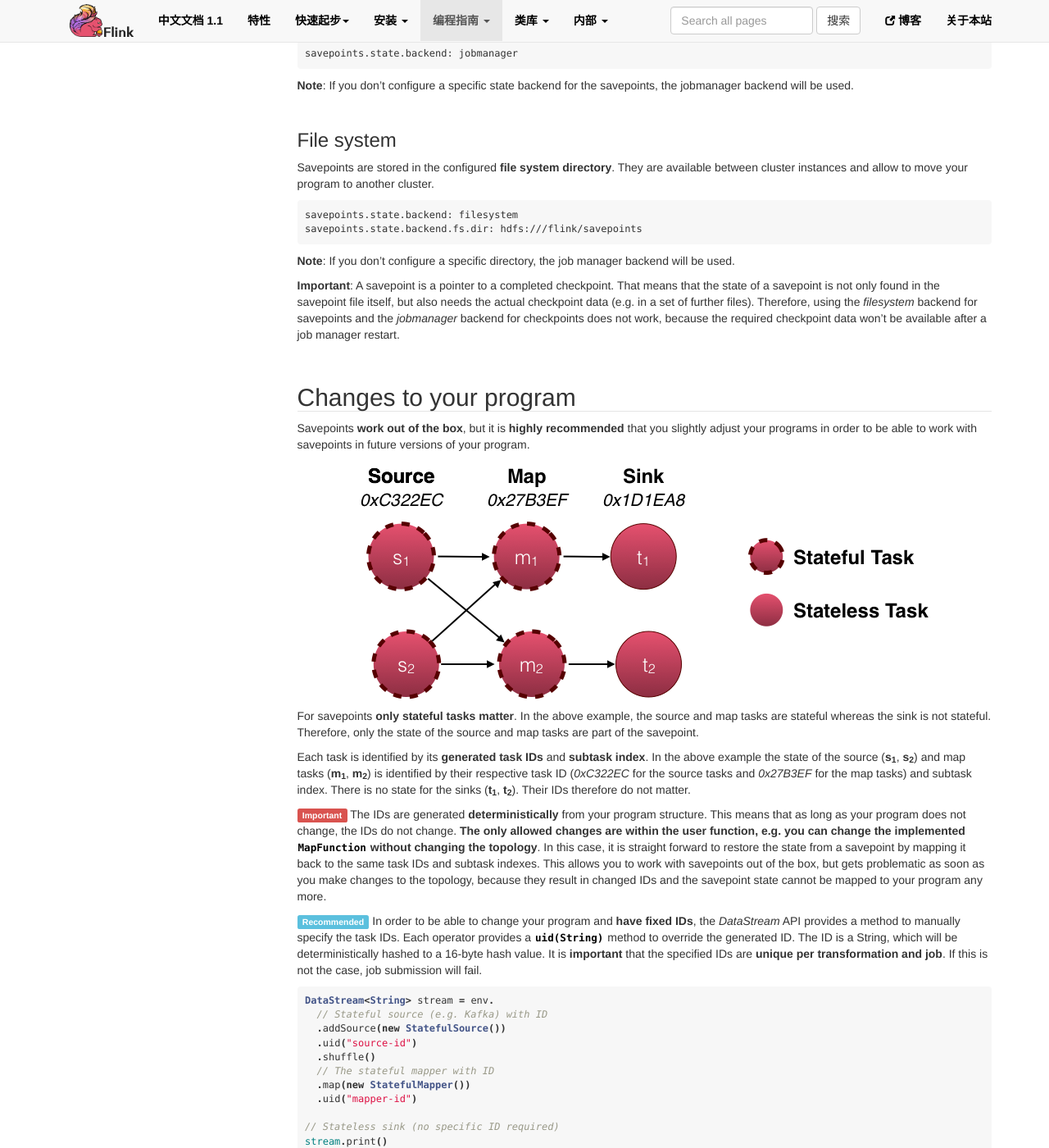
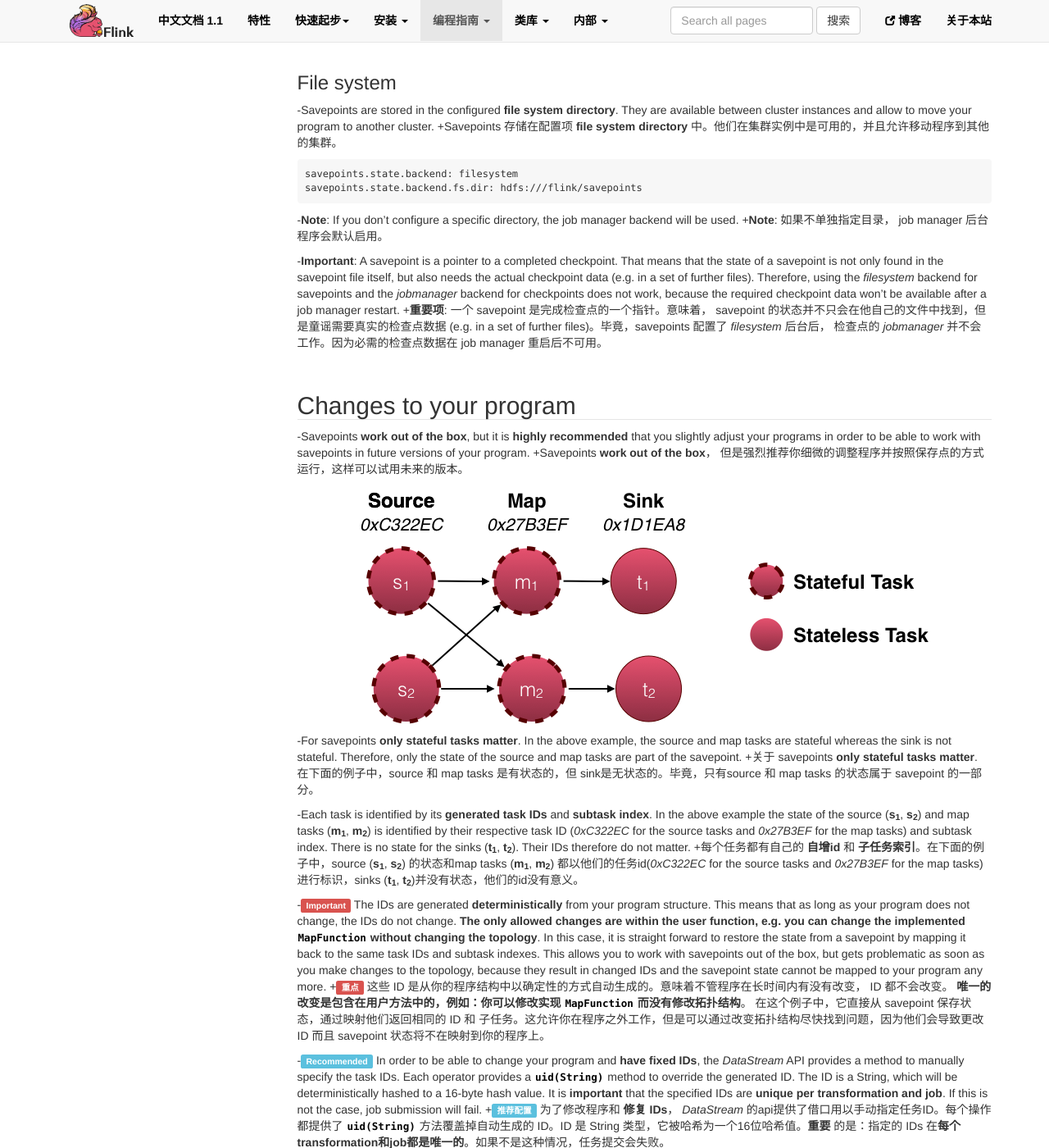
Before and after one commit to xuchuanyin/flink-china-doc, a Jekyll site: the page built from apis/streaming/savepoints.md, in a window 1280 px wide and 1400 px high, scrolled down 1993 px. Shown: the whole window at 82% size. Built offline with Jekyll 4.4.1, drawn with Linux system fonts in a browser that asks for light colours; nearby versions of some CDN libraries; comment, search, counter and statistics services are not loaded; some of the changed text lies outside the part shown.

Commit message:
apis/streaming/savepoints.md modify conflict

```diff
--- a/apis/streaming/savepoints.md
+++ b/apis/streaming/savepoints.md
@@ -23,8 +23,8 @@ specific language governing permissions and limitations
 under the License.
 -->
 
--Programs written in the [Data Stream API](index.html) can resume execution from a **savepoint**. Savepoints allow both updating your programs and your Flink cluster without losing any state. This page covers all steps to trigger, restore, and dispose savepoints. For more details on how Flink handles state and failures, check out the [State in Streaming Programs](state_backends.html) and [Fault Tolerance](fault_tolerance.html) pages.
-+程序写在 [Data Stream API](index.html) 可以从一个 **保存点** 恢复执行。保存点允许你更新程序，并且 Flink 集群不会丢失任何的运行状态数据。当前页面包含了所有到触发、还原、处理保存点的步骤。如果想了解更多关于 Flink 处理中间状态和错误的细节，请检出 [State in Streaming Programs](state_backends.html) 和 [Fault Tolerance](fault_tolerance.html) 页面。
+- Programs written in the [Data Stream API](index.html) can resume execution from a **savepoint**. Savepoints allow both updating your programs and your Flink cluster without losing any state. This page covers all steps to trigger, restore, and dispose savepoints. For more details on how Flink handles state and failures, check out the [State in Streaming Programs](state_backends.html) and [Fault Tolerance](fault_tolerance.html) pages.
++ 程序写在 [Data Stream API](index.html) 可以从一个 **保存点** 恢复执行。保存点允许你更新程序，并且 Flink 集群不会丢失任何的运行状态数据。当前页面包含了所有到触发、还原、处理保存点的步骤。如果想了解更多关于 Flink 处理中间状态和错误的细节，请检出 [State in Streaming Programs](state_backends.html) 和 [Fault Tolerance](fault_tolerance.html) 页面。
 
 * toc
 {:toc}
@@ -52,43 +52,53 @@ under the License.
 
 ### JobManager
 
-This is the **default backend** for savepoints.
+-This is the **default backend** for savepoints.
++JobManager 是 savepoints 的 **默认后台**。
 
-Savepoints are stored on the heap of the job manager. They are *lost* after the job manager is shut down. This mode is only useful if you want to *stop* and *resume* your program while the **same cluster** keeps running. It is *not recommended* for production use. Savepoints are *not* part of the [job manager's highly available]({{ site.baseurl }}/setup/jobmanager_high_availability.html) state.
+-Savepoints are stored on the heap of the job manager. They are *lost* after the job manager is shut down. This mode is only useful if you want to *stop* and *resume* your program while the **same cluster** keeps running. It is *not recommended* for production use. Savepoints are *not* part of the [job manager's highly available]({{ site.baseurl }}/setup/jobmanager_high_availability.html) state.
++Savepoints 保存在 job manager 的堆内存中。当 job manager 停止后， Savepoints 也会 *丢失*。这种模式下，在运行的 **same cluster** 上执行 *stop* 和 *resume* 才会生效。这种方式 *不推荐* 在生产环境使用。 Savepoints 并 *不* 是 [job manager's highly available]({{ site.baseurl }}/setup/jobmanager_high_availability.html) 状态的一部分。
 
 <pre>
 savepoints.state.backend: jobmanager
 </pre>
 
-**Note**: If you don't configure a specific state backend for the savepoints, the jobmanager backend will be used.
+-**Note**: If you don't configure a specific state backend for the savepoints, the jobmanager backend will be used.
++**Note**: 不配置 savepoints 的后台状态， jobmanager 就会启用。
 
 ### File system
 
-Savepoints are stored in the configured **file system directory**. They are available between cluster instances and allow to move your program to another cluster.
+-Savepoints are stored in the configured **file system directory**. They are available between cluster instances and allow to move your program to another cluster.
++Savepoints 存储在配置项 **file system directory** 中。他们在集群实例中是可用的，并且允许移动程序到其他的集群。
 
 <pre>
 savepoints.state.backend: filesystem
 savepoints.state.backend.fs.dir: hdfs:///flink/savepoints
 </pre>
 
-**Note**: If you don't configure a specific directory, the job manager backend will be used.
+-**Note**: If you don't configure a specific directory, the job manager backend will be used.
++**Note**: 如果不单独指定目录， job manager 后台程序会默认启用。
 
-**Important**: A savepoint is a pointer to a completed checkpoint. That means that the state of a savepoint is not only found in the savepoint file itself, but also needs the actual checkpoint data (e.g. in a set of further files). Therefore, using the *filesystem* backend for savepoints and the *jobmanager* backend for checkpoints does not work, because the required checkpoint data won't be available after a job manager restart.
+-**Important**: A savepoint is a pointer to a completed checkpoint. That means that the state of a savepoint is not only found in the savepoint file itself, but also needs the actual checkpoint data (e.g. in a set of further files). Therefore, using the *filesystem* backend for savepoints and the *jobmanager* backend for checkpoints does not work, because the required checkpoint data won't be available after a job manager restart.
++**重要项**: 一个 savepoint 是完成检查点的一个指针。意味着， savepoint 的状态并不只会在他自己的文件中找到，但是童谣需要真实的检查点数据 (e.g. in a set of further files)。毕竟，savepoints 配置了 *filesystem* 后台后， 检查点的 *jobmanager* 并不会工作。因为必需的检查点数据在 job manager 重启后不可用。
 
 ## Changes to your program
 
-Savepoints **work out of the box**, but it is **highly recommended** that you slightly adjust your programs in order to be able to work with savepoints in future versions of your program.
+-Savepoints **work out of the box**, but it is **highly recommended** that you slightly adjust your programs in order to be able to work with savepoints in future versions of your program.
++Savepoints **work out of the box**， 但是强烈推荐你细微的调整程序并按照保存点的方式运行，这样可以试用未来的版本。
 
 <img src="fig/savepoints-program_ids.png" class="center" />
 
-For savepoints **only stateful tasks matter**. In the above example, the source and map tasks are stateful whereas the sink is not stateful. Therefore, only the state of the source and map tasks are part of the savepoint.
+-For savepoints **only stateful tasks matter**. In the above example, the source and map tasks are stateful whereas the sink is not stateful. Therefore, only the state of the source and map tasks are part of the savepoint.
++关于 savepoints **only stateful tasks matter**. 在下面的例子中，source 和 map tasks 是有状态的，但 sink是无状态的。毕竟，只有source 和 map tasks 的状态属于 savepoint 的一部分。
 
-Each task is identified by its **generated task IDs** and **subtask index**. In the above example the state of the source (**s<sub>1</sub>**, **s<sub>2</sub>**) and map tasks (**m<sub>1</sub>**, **m<sub>2</sub>**) is identified by their respective task ID (*0xC322EC* for the source tasks and *0x27B3EF* for the map tasks) and subtask index. There is no state for the sinks (**t<sub>1</sub>**, **t<sub>2</sub>**). Their IDs therefore do not matter.
+-Each task is identified by its **generated task IDs** and **subtask index**. In the above example the state of the source (**s<sub>1</sub>**, **s<sub>2</sub>**) and map tasks (**m<sub>1</sub>**, **m<sub>2</sub>**) is identified by their respective task ID (*0xC322EC* for the source tasks and *0x27B3EF* for the map tasks) and subtask index. There is no state for the sinks (**t<sub>1</sub>**, **t<sub>2</sub>**). Their IDs therefore do not matter.
++每个任务都有自己的 **自增id** 和 **子任务索引**。在下面的例子中，source (**s<sub>1</sub>**, **s<sub>2</sub>**) 的状态和map tasks (**m<sub>1</sub>**, **m<sub>2</sub>**) 都以他们的任务id(*0xC322EC* for the source tasks and *0x27B3EF* for the map tasks)进行标识，sinks (**t<sub>1</sub>**, **t<sub>2</sub>**)并没有状态，他们的id没有意义。
 
-<span class="label label-danger">Important</span> The IDs are generated **deterministically** from your program structure. This means that as long as your program does not change, the IDs do not change. **The only allowed changes are within the user function, e.g. you can change the implemented `MapFunction` without changing the topology**. In this case, it is straight forward to restore the state from a savepoint by mapping it back to the same task IDs and subtask indexes. This allows you to work with savepoints out of the box, but gets problematic as soon as you make changes to the topology, because they result in changed IDs and the savepoint state cannot be mapped to your program any more.
+-<span class="label label-danger">Important</span> The IDs are generated **deterministically** from your program structure. This means that as long as your program does not change, the IDs do not change. **The only allowed changes are within the user function, e.g. you can change the implemented `MapFunction` without changing the topology**. In this case, it is straight forward to restore the state from a savepoint by mapping it back to the same task IDs and subtask indexes. This allows you to work with savepoints out of the box, but gets problematic as soon as you make changes to the topology, because they result in changed IDs and the savepoint state cannot be mapped to your program any more.
++<span class="label label-danger">重点</span> 这些 ID 是从你的程序结构中以确定性的方式自动生成的。意味着不管程序在长时间内有没有改变， ID 都不会改变。 **唯一的改变是包含在用户方法中的，例如：你可以修改实现 `MapFunction` 而没有修改拓扑结构**。 在这个例子中，它直接从 savepoint 保存状态，通过映射他们返回相同的 ID 和 子任务。这允许你在程序之外工作，但是可以通过改变拓扑结构尽快找到问题，因为他们会导致更改 ID 而且 savepoint 状态将不在映射到你的程序上。
 
-<span class="label label-info">Recommended</span> In order to be able to change your program and **have fixed IDs**, the *DataStream* API provides a method to manually specify the task IDs. Each operator provides a **`uid(String)`** method to override the generated ID. The ID is a String, which will be deterministically hashed to a 16-byte hash value. It is **important** that the specified IDs are **unique per transformation and job**. If this is not the case, job submission will fail.
-
+-<span class="label label-info">Recommended</span> In order to be able to change your program and **have fixed IDs**, the *DataStream* API provides a method to manually specify the task IDs. Each operator provides a **`uid(String)`** method to override the generated ID. The ID is a String, which will be deterministically hashed to a 16-byte hash value. It is **important** that the specified IDs are **unique per transformation and job**. If this is not the case, job submission will fail.
++<span class="label label-info">推荐配置</span> 为了修改程序和 **修复 IDs**， *DataStream* 的api提供了借口用以手动指定任务ID。每个操作都提供了 **`uid(String)`** 方法覆盖掉自动生成的 ID。ID 是 String 类型，它被哈希为一个16位哈希值。**重要** 的是：指定的 IDs 在**每个transformation和job都是唯一的**。如果不是这种情况，任务提交会失败。
 {% highlight scala %}
 DataStream<String> stream = env.
   // Stateful source (e.g. Kafka) with ID
@@ -105,12 +115,16 @@ stream.print()
 
 ## Command-line client
 
-You control the savepoints via the [command line client]({{site.baseurl}}/apis/cli.html#savepoints).
+-You control the savepoints via the [command line client]({{site.baseurl}}/apis/cli.html#savepoints).
++你可以控制 savepoints 通过 [command line client]({{site.baseurl}}/apis/cli.html#savepoints).
 
 ## Current limitations
 
 - **Parallelism**: When restoring a savepoint, the parallelism of the program has to match the parallelism of the original program from which the savepoint was drawn. There is no mechanism to re-partition the savepoint's state yet.
++ **Parallelism**: 恢复 savepoint 时，程序的并发必须和原来的 savepoint 已经完成的程序一致。savepoint 没有重分区的机制。
 
 - **Chaining**: Chained operators are identified by the ID of the first task. It's not possible to manually assign an ID to an intermediate chained task, e.g. in the chain `[  a -> b -> c ]` only **a** can have its ID assigned manually, but not **b** or **c**. To work around this, you can [manually define the task chains](index.html#task-chaining-and-resource-groups). If you rely on the automatic ID assignment, a change in the chaining behaviour will also change the IDs.
++ **Chaining**: 连续的操作按照第一个任务的 ID 进行确认。并不存在为中间的连续任务手工指定 ID 的可能性，例如：在操作 `[  a -> b -> c ]` 中，只有 **a** 可以手动指定它的 ID, **b** 和 **c** 则不行。要解决这种情况可以参考 [manually define the task chains](index.html#task-chaining-and-resource-groups)。如果依赖自动的 ID 分配，连续操作的行为会改变 IDs。
 
 - **Disposing custom state handles**: Disposing an old savepoint does not work with custom state handles (if you are using a custom state backend), because the user code class loader is not available during disposal.
+- **Disposing custom state handles**: 处理旧的 savepoint 不能自定义状态句柄（如果启用了自定义状态后端），因为在处置过程中，用户的代码加载器不可用。
```
